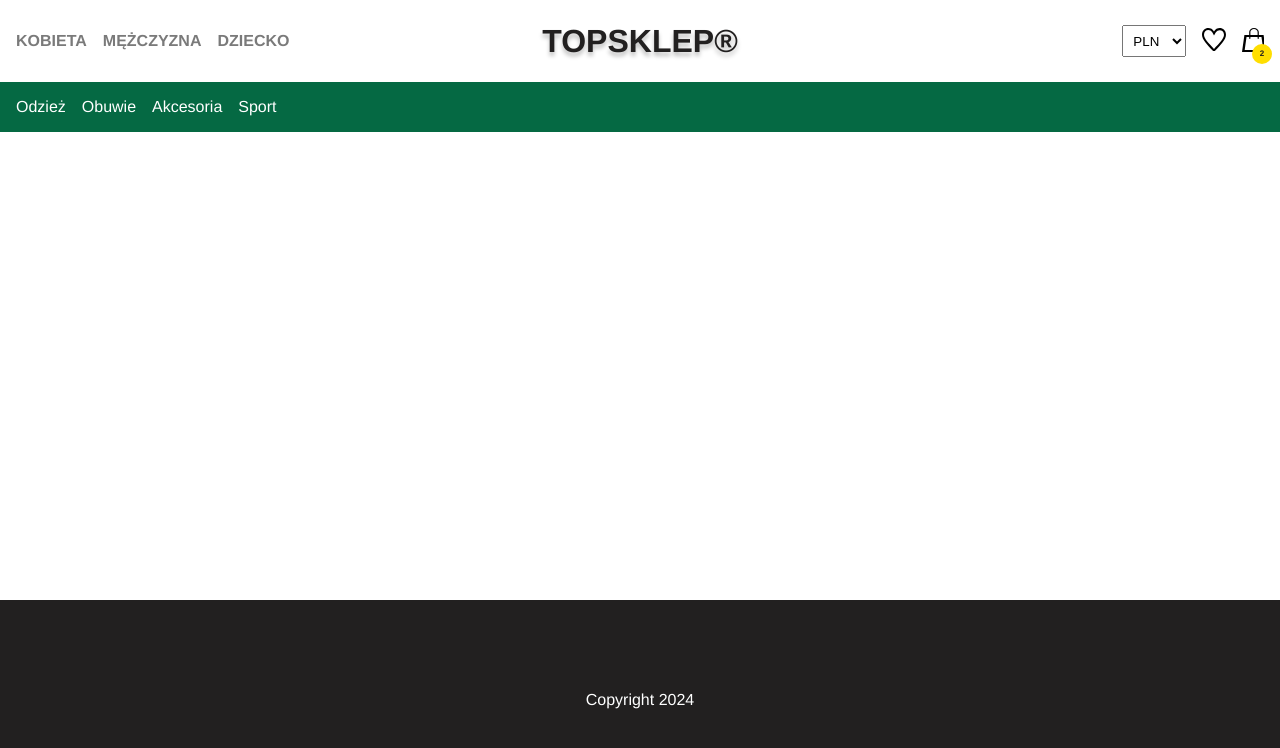
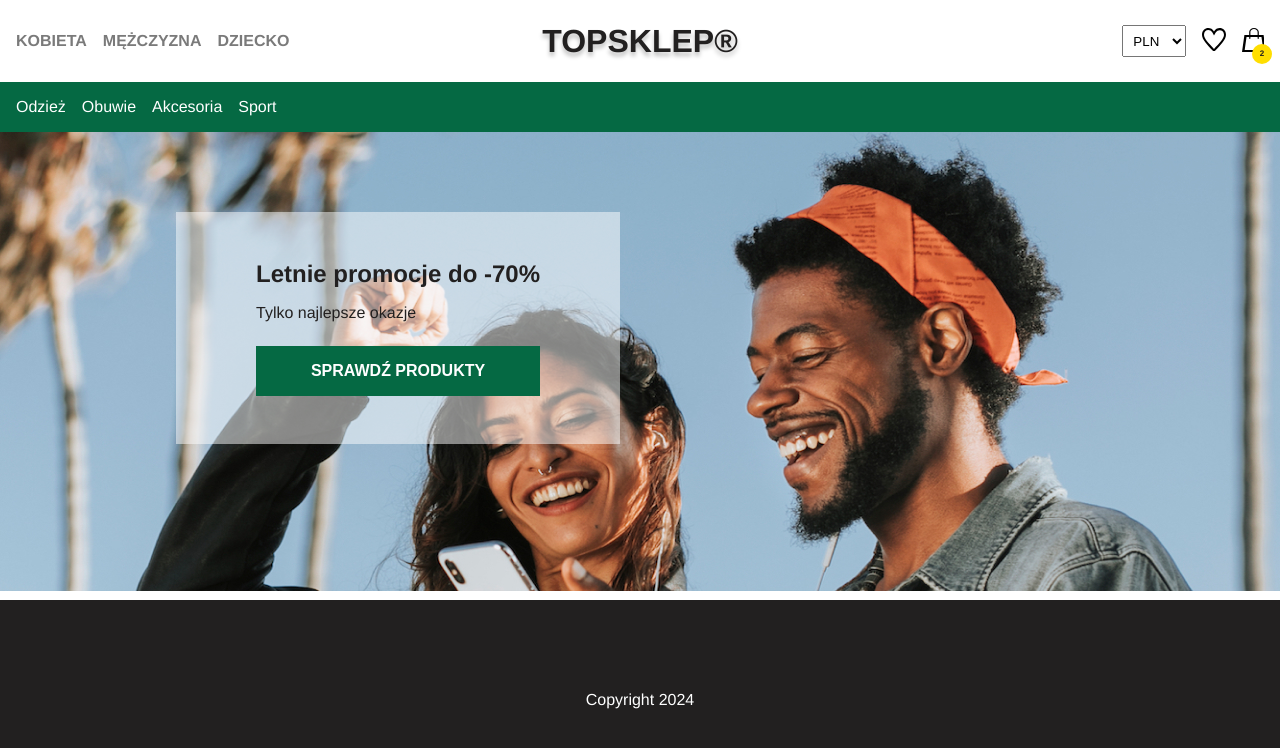
Before and after one commit to Szafter12/Top-shop, a React (Vite) app in the folder front-end/: page / in a window 1280 px wide. Shown: the top 748 px of the page. Built offline with nearby package versions, Linux system fonts and the light colour scheme.

Commit message:
add MainPage

```diff
--- /dev/null
+++ b/front-end/src/components/CenterContent/CenterContent.jsx
@@ -0,0 +1,5 @@
+import styles from './CenterContent.module.css'
+
+export function CenterContent({ children }) {
+	return <div className={styles.wrapper}>{children}</div>
+}
--- /dev/null
+++ b/front-end/src/components/CenterContent/CenterContent.module.css
@@ -0,0 +1,6 @@
+.wrapper {
+    width: 100%;
+    max-width: 100rem;
+    margin: 0 auto;
+    padding: 0 1rem;
+}
--- /dev/null
+++ b/front-end/src/components/Hero/Hero.jsx
@@ -0,0 +1,8 @@
+import { HeroContent } from '../HeroContent/HeroContent'
+import styles from './Hero.module.css'
+
+export function Hero() {
+    return <div className={styles.hero}>
+        <HeroContent />
+    </div>
+}
--- /dev/null
+++ b/front-end/src/components/Hero/Hero.module.css
@@ -0,0 +1,9 @@
+.hero {
+    position: relative;
+    width: 100%;
+    height: 459px;
+    background-image: url('../../assets/summersale.jpg');
+    background-size: cover;
+    background-position: right;
+    background-repeat: no-repeat;
+}
--- /dev/null
+++ b/front-end/src/components/HeroContent/HeroContent.jsx
@@ -0,0 +1,9 @@
+import styles from './HeroContent.module.css'
+
+export function HeroContent() {
+	return <div className={styles.heroContent}>
+        <h2>Letnie promocje do -70%</h2>
+        <p>Tylko najlepsze okazje</p>
+        <button>Sprawdź produkty</button>
+    </div>
+}
--- /dev/null
+++ b/front-end/src/components/HeroContent/HeroContent.module.css
@@ -0,0 +1,24 @@
+.heroContent {
+	position: absolute;
+	top: 80px;
+	left: 176px;
+	display: flex;
+	flex-direction: column;
+	justify-content: center;
+	align-items: flex-start;
+	gap: 1rem;
+	padding: 48px 80px;
+	background: rgba(255, 255, 255, 0.5);
+}
+
+.heroContent button {
+	margin-top: 0.5rem;
+	padding: 1rem 2rem;
+	width: 100%;
+	background-color: var(--color-theme-main);
+	border: none;
+	color: var(--color-white);
+	font-size: clamp(0.7rem, 5vw, 1rem);
+	font-weight: 600;
+	text-transform: uppercase;
+}
--- a/front-end/src/main.jsx
+++ b/front-end/src/main.jsx
@@ -3,12 +3,12 @@ import './styles/global.css'
 import { StrictMode } from 'react'
 import { createRoot } from 'react-dom/client'
 import { createBrowserRouter, RouterProvider } from 'react-router-dom'
-import App from './App.jsx'
+import { MainPage } from './views/MainPage/MainPage.jsx'
 
 const router = createBrowserRouter([
 	{
 		path: '/',
-		element: <App />,
+		element: <MainPage />,
 	},
 ])
 
--- /dev/null
+++ b/front-end/src/views/MainPage/MainPage.jsx
@@ -0,0 +1,8 @@
+import { Hero } from '../../components/Hero/Hero'
+import { Layout } from '../../components/Layout/Layout'
+
+export function MainPage() {
+	return <Layout>
+        <Hero />
+    </Layout>
+}
```
Also changed, not shown: front-end/src/assets/summersale.jpg (added).
